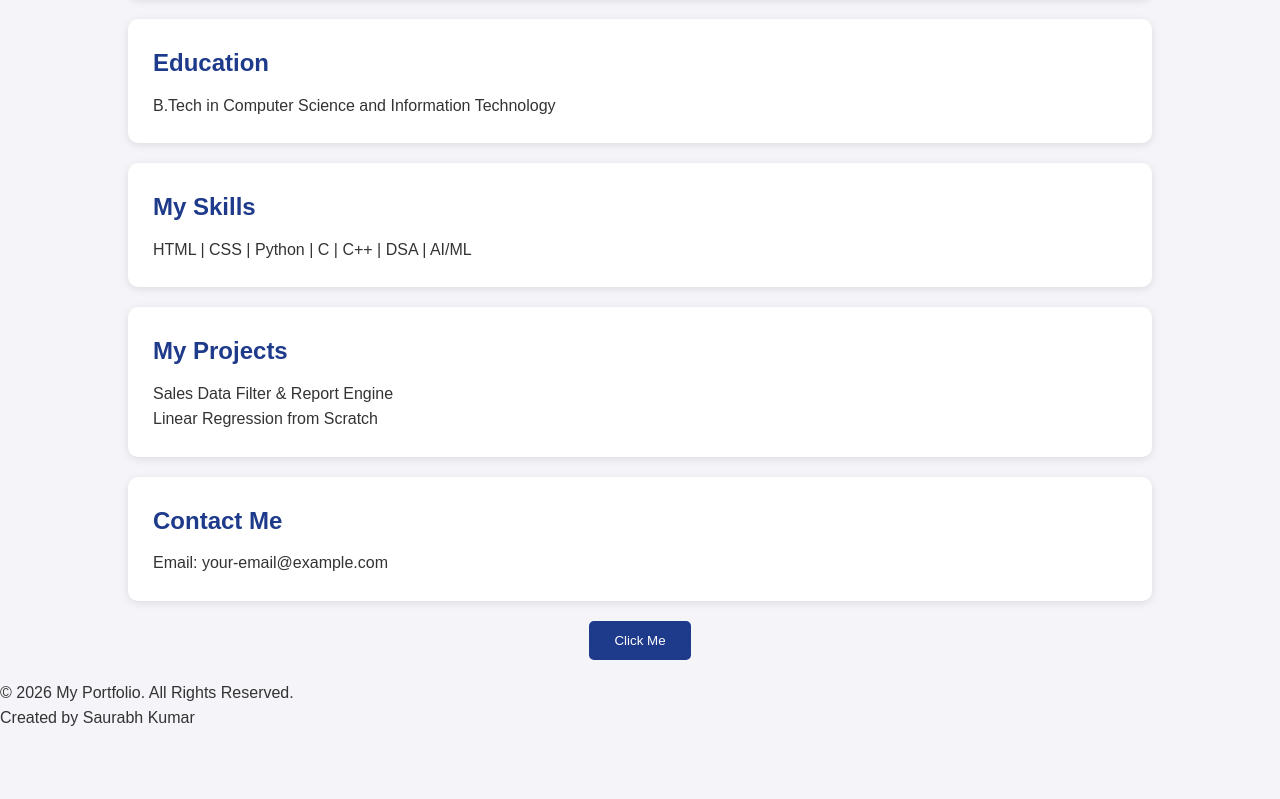
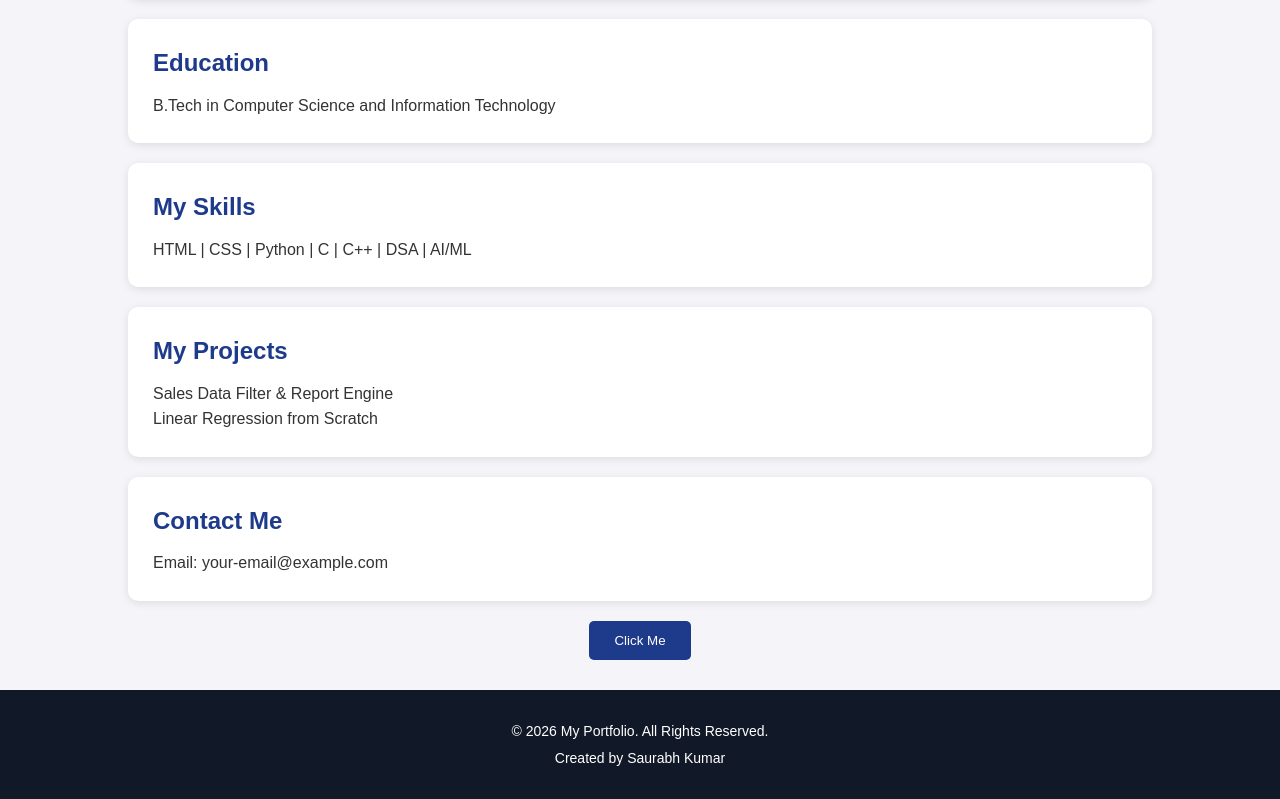
Before and after one commit to SaurabhGoswami01/GitHub-practical-test, a plain HTML site: page index.html in a window 1280 px wide. Shown: the part 376-1175 px from the top of the page. Before the commit the page ends 1107 px from the top, so only its background shows below. Drawn offline with Linux system fonts and the light colour scheme.

Commit message:
Style portfolio footer

```diff
--- a/style.css
+++ b/style.css
@@ -65,3 +65,18 @@ nav ul li a {
 nav ul li a:hover {
     color: #60a5fa;
 }
+
+
+
+footer {
+    background-color: #111827;
+    color: white;
+    text-align: center;
+    padding: 25px;
+    margin-top: 30px;
+}
+
+footer p {
+    margin: 5px;
+    font-size: 14px;
+}
```
